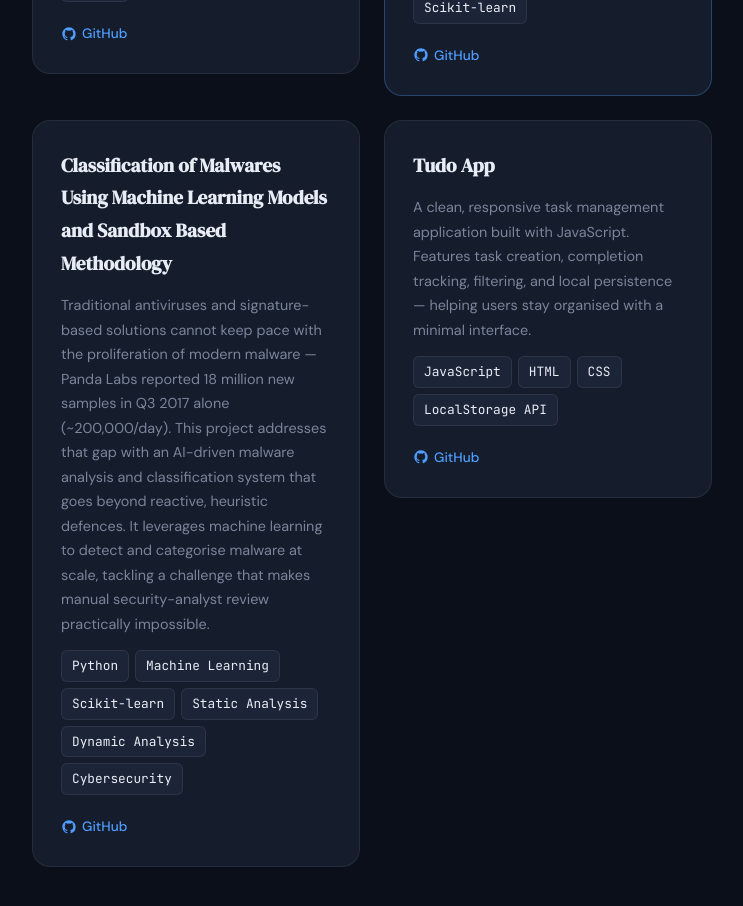
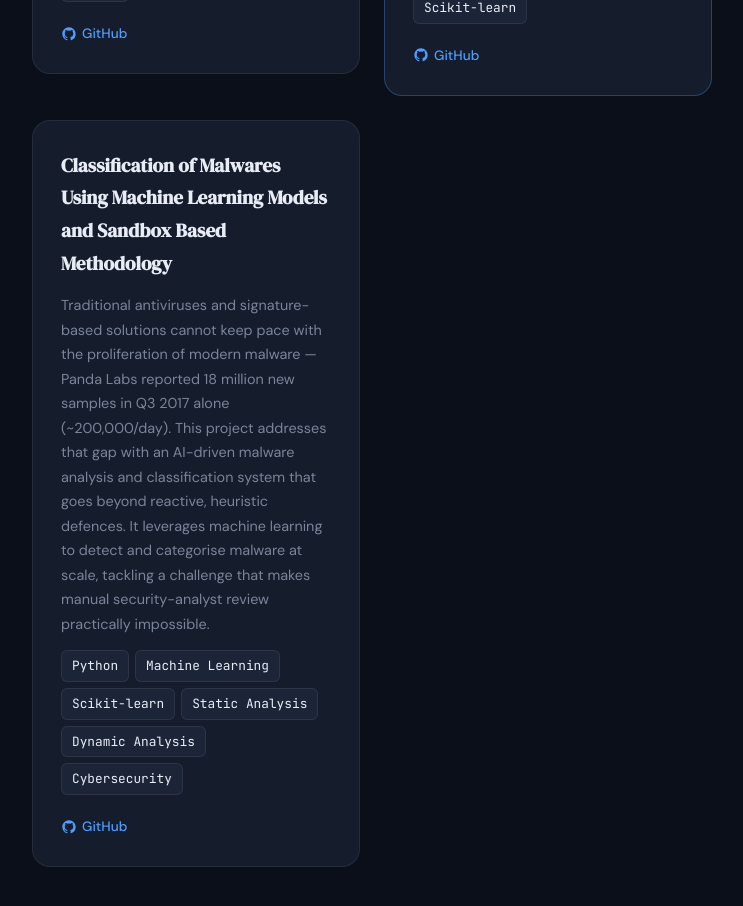
Before and after one commit to Sahamamjad/sahamamjad.github.io, a React (Vite) app: page / in a window 1280 px wide. Shown: the part 3960-4866 px from the top of the page, without its empty margins (92-835 px from the left). Built offline with nearby package versions, Linux system fonts and the light colour scheme.

Commit message:
Remove Tudo App and tailor experience for DevSecOps

```diff
--- a/src/App.jsx
+++ b/src/App.jsx
@@ -78,14 +78,6 @@ const PROJECTS = [
       "Traditional antiviruses and signature-based solutions cannot keep pace with the proliferation of modern malware — Panda Labs reported 18 million new samples in Q3 2017 alone (~200,000/day). This project addresses that gap with an AI-driven malware analysis and classification system that goes beyond reactive, heuristic defences. It leverages machine learning to detect and categorise malware at scale, tackling a challenge that makes manual security-analyst review practically impossible.",
     tech: ["Python", "Machine Learning", "Scikit-learn", "Static Analysis", "Dynamic Analysis", "Cybersecurity"],
     github: "https://github.com/Sahamamjad/malware-classification",
-    highlight: false,
-  },
-  {
-    title: "Tudo App",
-    description:
-      "A clean, responsive task management application built with JavaScript. Features task creation, completion tracking, filtering, and local persistence — helping users stay organised with a minimal interface.",
-    tech: ["JavaScript", "HTML", "CSS", "LocalStorage API"],
-    github: "https://github.com/Sahamamjad/Tudo_app",
     highlight: false,
   },
 ];
```
